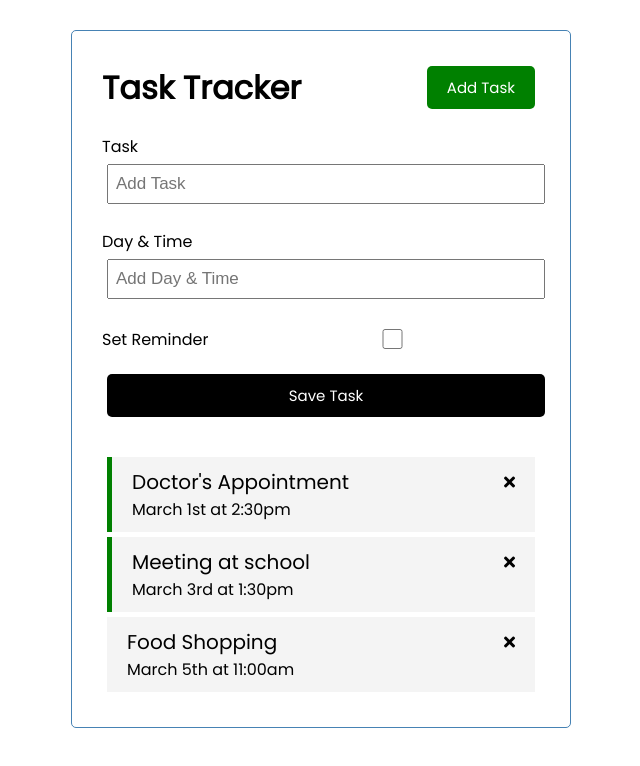
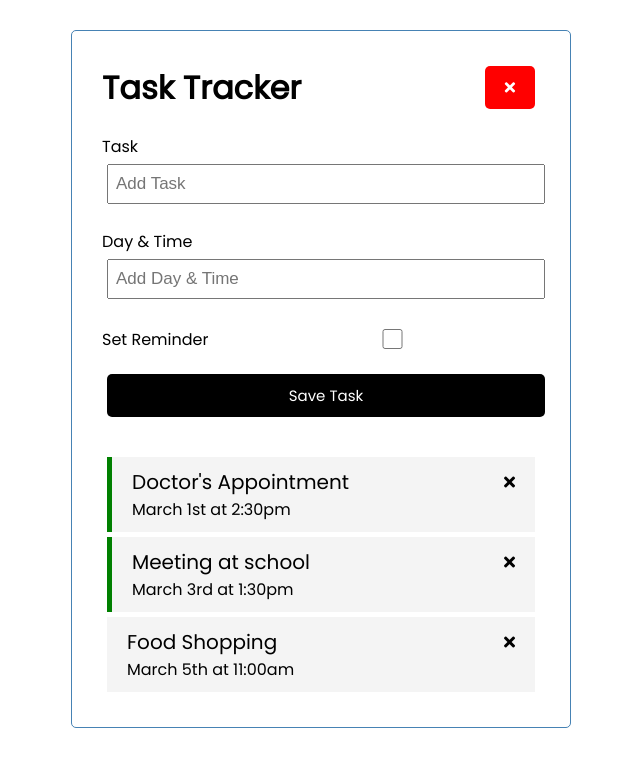
Before and after one commit to SArkar-Htet/task-tracker, a Vue app: page / in a window 1280 px wide. Both pictures are taken after a click on the button "Add Task". Shown: the top 766 px of the page, without its empty margins (319-959 px from the left). Built offline with nearby package versions, Linux system fonts and the light colour scheme.

Commit message:
feat: add toggle action

```diff
--- a/src/App.vue
+++ b/src/App.vue
@@ -1,8 +1,8 @@
 <template>
   <div class="container">
-    <Header title="Task Tracker" />
+    <Header @toggle-add="toggleAddTask" :showToggle="showToggleTask" title="Task Tracker" />
     <main>
-      <AddTask @add-task="addTask" />
+      <AddTask v-show="showToggleTask" @add-task="addTask" />
       <Tasks :tasks="tasks" @delete-task="deleteTask" @set-reminder="setReminder" />
     </main>
   </div>
@@ -22,13 +22,16 @@ export default {
   },
   data() {
     return {
-      tasks: []
+      tasks: [],
+      showToggleTask: false,
     }
   },
   methods: {
+    toggleAddTask() {
+      this.showToggleTask = !this.showToggleTask;
+    },
     addTask(task) {
       this.tasks = [...this.tasks, task];
-      console.table(this.tasks)
     },
     deleteTask(id) {
       if (confirm("Are you sure to delete")) {
--- a/src/components/Button.vue
+++ b/src/components/Button.vue
@@ -1,5 +1,5 @@
 <template>
-  <button class="btn" :style="{backgroundColor: color}">{{ text }}</button>
+  <button class="btn" :style="{backgroundColor: color}" @click="$emit('toggle-add')"><span v-html="text"></span></button>
 </template>
 
 <script>
--- a/src/components/Header.vue
+++ b/src/components/Header.vue
@@ -1,7 +1,7 @@
 <template>
   <header>
     <h1>{{ title }}</h1>
-    <Button color="green" text="Add Task" />
+    <Button :color="btnColor" :text="btnText" @toggle-add="$emit('toggle-add')" />
   </header>
 </template>
 
@@ -14,6 +14,20 @@
     },
     props: {
       title: String,
+      showToggle: Boolean,
+    },
+    computed: {
+      btnColor() {
+        return this.showToggle ? "red" : "green";
+      },
+      btnText() {
+        return this.showToggle ? "<i class='fas fa-times'></i>" : "Add Task";
+      }
+    },
+    methods: {
+      toggleAddTask() {
+        console.log("hello");
+      }
     }
   }
 </script>
--- a/src/components/Task.vue
+++ b/src/components/Task.vue
@@ -2,7 +2,7 @@
   <div :class="[task.reminder ? 'reminder' : '', 'task']" @dblclick="$emit('set-reminder')">
     <div class="task__text">
       <p>{{ task.text }}</p>
-      <i class="fas fa-times" @click="$emit('delete-task')"></i>
+      <i class="fas fa-times delete" @click="$emit('delete-task')"></i>
     </div>
     <p class="task__text">{{ task.time }}</p>
   </div>
@@ -17,7 +17,7 @@
   }
 </script>
 <style scope>
-  .fas:hover {
+  .delete:hover {
     color: red;
   }
   .task {
```
